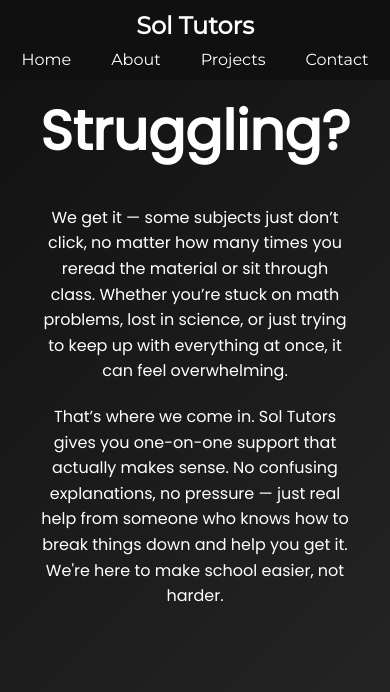
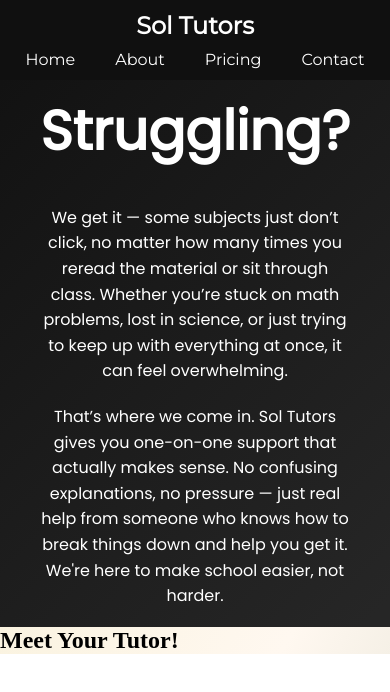
Before and after one commit to SolHTML/ResponsiveWeb, a plain HTML site: page index.html in a window 390 px wide. Drawn offline with Linux system fonts and the light colour scheme.

Commit message:
Add files via upload

```diff
--- a/index.html
+++ b/index.html
@@ -17,8 +17,8 @@
     <nav>
       <ul>
         <li><a href="#home">Home</a></li>
-        <li><a href="#">About</a></li>
-        <li><a href="#">Projects</a></li>
+        <li><a href="#about">About</a></li>
+        <li><a href="#">Pricing</a></li>
         <li><a href="#">Contact</a></li>
       </ul>
     </nav>
@@ -40,5 +40,9 @@
     </div>
     <img src="tutor.png">
   </section>
-</body>
+  <!-- Second Page meet your tutor -->
+   <section class="about" id="about">
+      <h1>Meet Your Tutor!</h1>
+   </section>
+ </body>
 </html>
--- a/style.css
+++ b/style.css
@@ -15,6 +15,8 @@
 
 /* Main header */
 .header {
+  position: sticky;
+  top: 0;
   height: clamp(80px, 10vw, 80px); /* Responsive height clamped at 80px */
   width: 100%;
   background-color: #101010;
@@ -23,7 +25,9 @@
   justify-content: space-between; /* Space between items */
   font-family: 'Montserrat', sans-serif;
   padding: 0 5vw;                 /* Horizontal padding scales with viewport */
+  z-index: 1000;
 }
+
 
 .header h1 {
   font-size: clamp(1.5rem, 2vw, 2.5rem);
@@ -56,7 +60,7 @@
 
 section {
   width: 100%;
-  min-height: calc(100vh - 80px); /* Full viewport height minus header */
+  min-height: calc(100dvh - 80px);
 }
 
 /* === Home Section === */
@@ -137,13 +141,18 @@ section {
   max-width: 80%;
   height: auto;
   margin: 0 auto;
-  transform: translateX(3%) translateY(25%);
+  transform: translateX(3%) translateY(28%);
 }
 
 @media (max-width: 1340px) {
   .home img {
     display: none;
   }
+}
+
+.about {
+  display: flex;
+  background: linear-gradient(299deg,rgba(245, 240, 230, 1) 0%, rgba(255, 248, 240, 1) 27%, rgba(250, 243, 224, 1) 100%);;
 }
 
 @media (max-width: 768px) {
@@ -154,6 +163,10 @@ section {
     gap: 10px;                   /* Space between items */
   }
 
+  section {
+    min-height: unset;
+    height: auto;
+  }
   .home {
     flex-direction: column;
     align-items: center;
```
